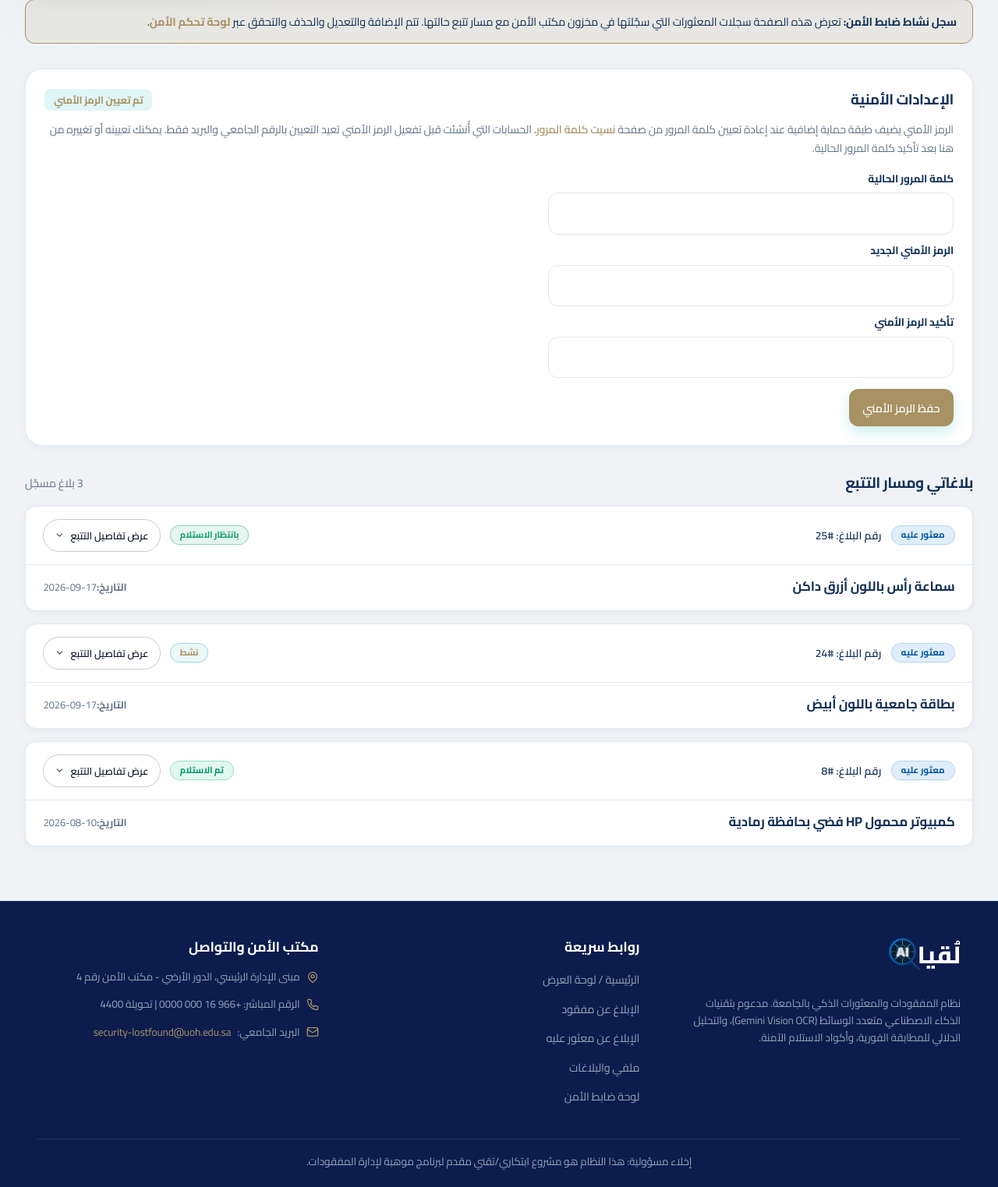
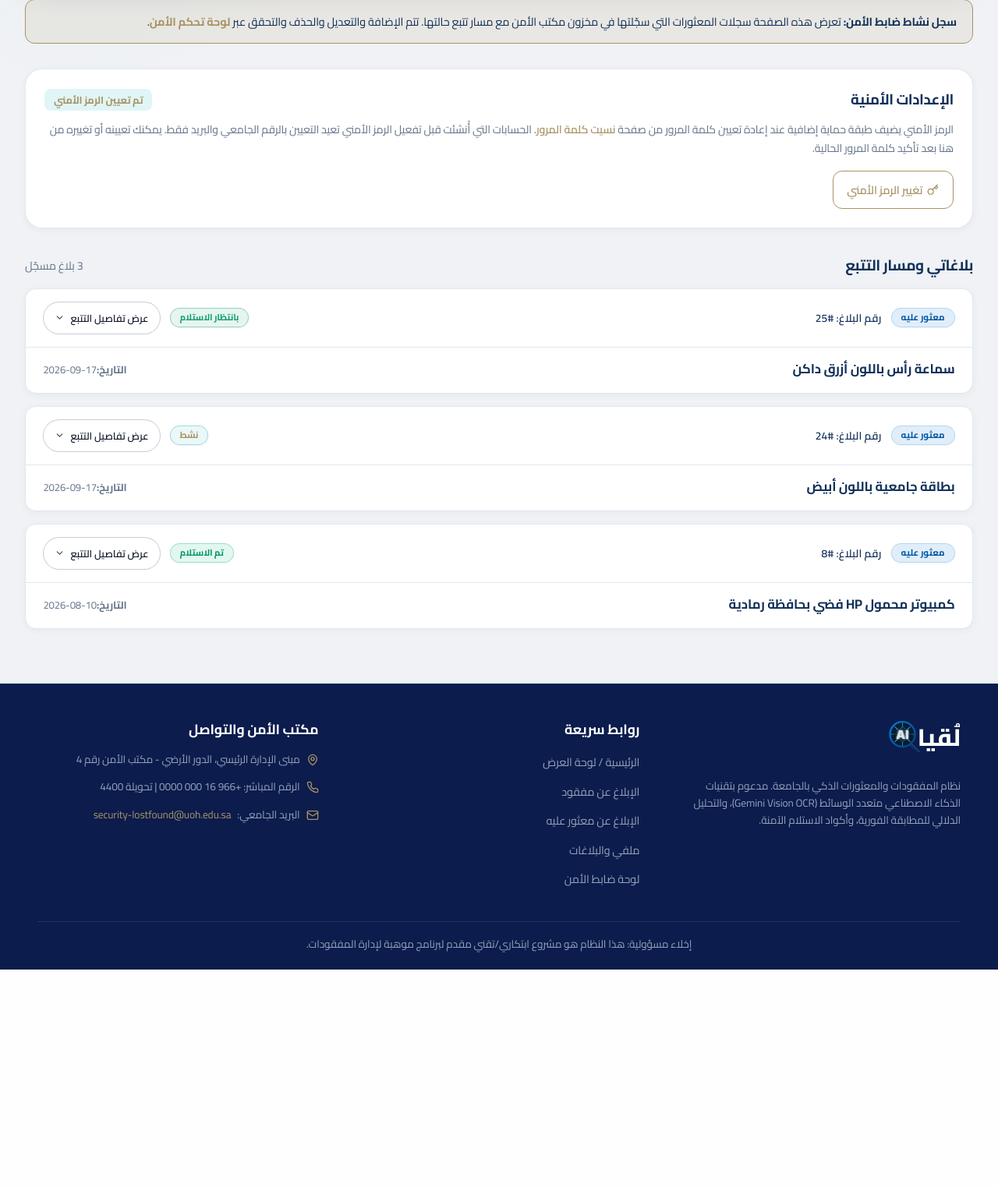
Before and after one commit to Maram1ll/luqya-ai, a PHP site: page /profile.php in a window 1280 px wide. Shown: the part 303-1826 px from the top of the page at 78% size. After the commit the page ends 1547 px from the top, so only its background shows below. Run offline with PHP 8.4, Linux system fonts and the light colour scheme; a user stored in the database is signed in; data comes from the database, SQL or seed files in the repository; data that the repository does not hold is empty.

Commit message:
Hide profile security code form behind toggle button

```diff
--- a/profile.php
+++ b/profile.php
@@ -143,7 +143,14 @@ require_once __DIR__ . '/views/header.php';
       الحسابات التي أُنشئت قبل تفعيل الرمز الأمني تعيد التعيين بالرقم الجامعي والبريد فقط. يمكنك
       تعيينه أو تغييره من هنا بعد تأكيد كلمة المرور الحالية.
     </p>
-    <form id="formSecurityCode" style="max-width:520px;display:flex;flex-direction:column;gap:10px;">
+    <div>
+      <button type="button" id="btnToggleSecurityCode" class="btn btn-outline" style="display:inline-flex;align-items:center;gap:6px;">
+        <svg xmlns="http://www.w3.org/2000/svg" width="15" height="15" viewBox="0 0 24 24" fill="none" stroke="currentColor" stroke-width="2" stroke-linecap="round" stroke-linejoin="round" aria-hidden="true"><path d="m15.5 7.5 2.3 2.3a1 1 0 0 0 1.4 0l2.1-2.1a1 1 0 0 0 0-1.4L19 4"/><path d="m21 2-9.6 9.6"/><circle cx="7.5" cy="15.5" r="5.5"/></svg>
+        تغيير الرمز الأمني
+      </button>
+    </div>
+
+    <form id="formSecurityCode" style="max-width:520px;display:none;flex-direction:column;gap:10px;margin-top:1rem;padding-top:1rem;border-top:1px dashed var(--border-color);">
       <input type="hidden" name="_csrf" value="<?= htmlspecialchars(csrfToken(), ENT_QUOTES, 'UTF-8'); ?>">
       <div class="form-group" style="margin:0;">
         <label class="form-label">كلمة المرور الحالية</label>
@@ -157,8 +164,9 @@ require_once __DIR__ . '/views/header.php';
         <label class="form-label">تأكيد الرمز الأمني</label>
         <input type="password" class="form-control" name="security_code_confirm" id="scConfirmCode" required minlength="6" maxlength="64" autocomplete="new-password">
       </div>
-      <div style="margin-top:4px;">
+      <div style="margin-top:4px;display:flex;gap:8px;">
         <button type="submit" class="btn btn-primary" id="btnSaveSecurityCode">حفظ الرمز الأمني</button>
+        <button type="button" class="btn btn-outline" id="btnCancelSecurityCode">إلغاء</button>
       </div>
     </form>
   </div>
@@ -586,6 +594,27 @@ function closeMyReport(id) {
   const form = document.getElementById('formSecurityCode');
   if (!form) return;
 
+  const toggleBtn = document.getElementById('btnToggleSecurityCode');
+  const cancelBtn = document.getElementById('btnCancelSecurityCode');
+
+  function setOpen(open) {
+    form.style.display = open ? 'flex' : 'none';
+    if (toggleBtn) toggleBtn.style.display = open ? 'none' : '';
+    if (open && form.querySelector('#scCurrentPassword')) {
+      form.querySelector('#scCurrentPassword').focus();
+    }
+  }
+
+  if (toggleBtn) {
+    toggleBtn.addEventListener('click', () => setOpen(true));
+  }
+  if (cancelBtn) {
+    cancelBtn.addEventListener('click', () => {
+      form.reset();
+      setOpen(false);
+    });
+  }
+
   form.addEventListener('submit', (event) => {
     event.preventDefault();
     const fd = new FormData(form);
```
